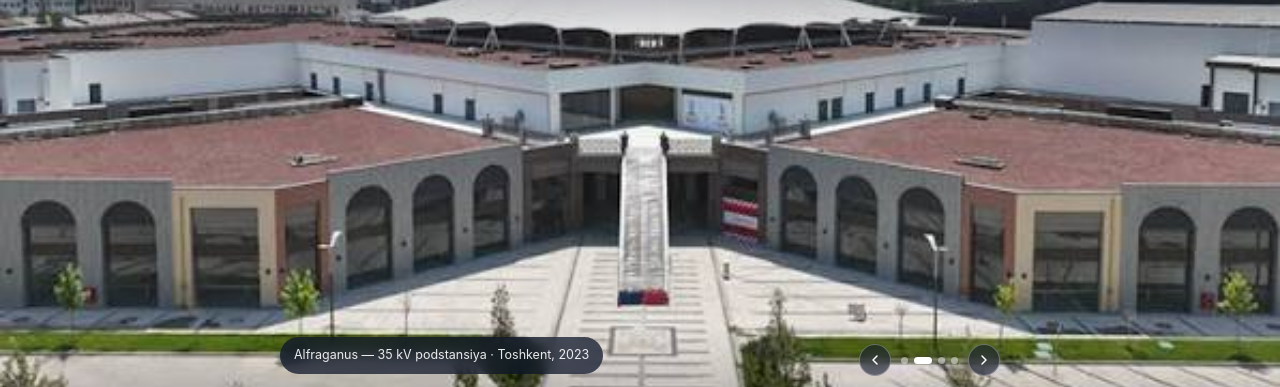
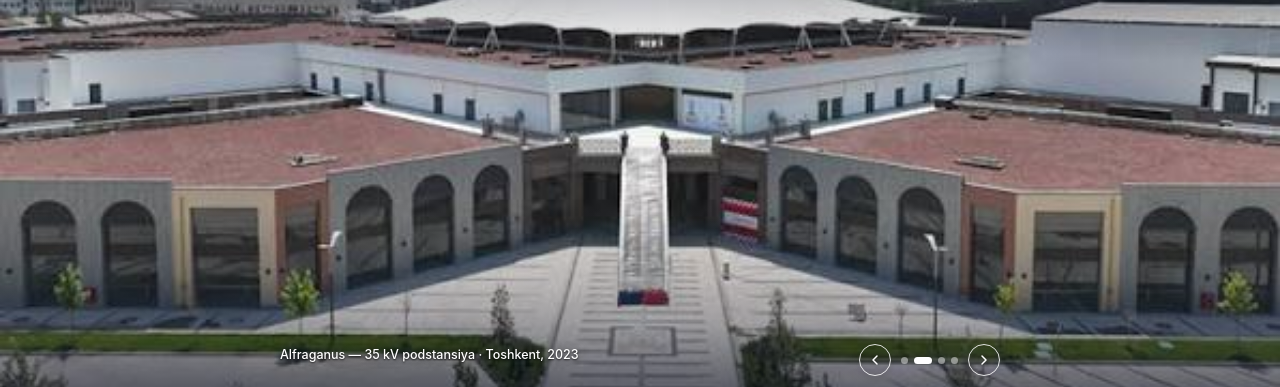
Before and after one commit to sherrr888-sketch/mysite, a plain HTML site: page index.html in a window 1280 px wide. Shown: the part 167-554 px from the top of the page. Drawn offline with Linux system fonts and the light colour scheme.

Commit message:
Karusel va loyiha rasmlari: izohlar va tugmalar shaffof
Co-Authored-By: Claude Opus 5.5 <noreply@anthropic.com>

```diff
--- a/index.html
+++ b/index.html
@@ -20,7 +20,7 @@
 <link rel="icon" href="favicon.png?v=20261126">
 <link rel="apple-touch-icon" href="favicon.png?v=20261126">
 <meta name="color-scheme" content="light dark">
-<link rel="stylesheet" href="style.css?v=20261126b">
+<link rel="stylesheet" href="style.css?v=20261126c">
 <script>
   /* Sahifa chizilishidan OLDIN ishlashi shart — aks holda tungi rejimda
      bir lahzaga oq ekran "chaqnab" ketadi. Qolgan mantiq script.js da. */
--- a/style.css
+++ b/style.css
@@ -210,17 +210,24 @@ a{color:inherit}
 .hc-slide{
   position:relative;flex:0 0 100%;width:100%;
 }
+/* Pastdagi yengil soya — fonsiz izoh va tugmalar yorug' suratda ham o'qiladi
+   (yuqoridagi logotip soyasining aksi) */
+.hc-slide::after{
+  content:"";position:absolute;left:0;right:0;bottom:0;height:38%;
+  background:linear-gradient(0deg,rgba(8,15,36,.55) 0%,rgba(8,15,36,.2) 55%,rgba(8,15,36,0) 100%);
+  pointer-events:none;
+}
 .hc-slide img{
   display:block;width:100%;
   height:clamp(340px,62vh,680px);object-fit:cover;object-position:center 40%;
 }
 /* Izoh va nuqtalar matn ustuni chetlariga tekislanadi */
 .hc-slide figcaption{
-  position:absolute;left:max(14px,calc((100% - var(--maxw)) / 2 + 20px));bottom:16px;
-  padding:8px 14px;border-radius:999px;
-  background:rgba(10,18,40,.72);
-  backdrop-filter:blur(8px);-webkit-backdrop-filter:blur(8px);
-  font-size:12.5px;color:rgba(255,255,255,.9);
+  position:absolute;z-index:1;left:max(14px,calc((100% - var(--maxw)) / 2 + 20px));bottom:16px;
+  /* Fonsiz (logotip kabi): o'qilishini soya beradi */
+  padding:8px 0;
+  font-size:12.5px;font-weight:500;color:#fff;
+  text-shadow:0 1px 2px rgba(0,0,0,.75),0 0 12px rgba(0,0,0,.45);
 }
 .hc-nav{
   position:absolute;right:max(14px,calc((100% - var(--maxw)) / 2 + 20px));bottom:14px;z-index:3;
@@ -231,13 +238,13 @@ a{color:inherit}
 .hc-arrow{
   display:flex;align-items:center;justify-content:center;
   width:32px;height:32px;padding:0;border-radius:50%;
-  background:rgba(10,18,40,.55);color:#fff;
-  border:1px solid rgba(255,255,255,.3);
-  backdrop-filter:blur(8px);-webkit-backdrop-filter:blur(8px);
+  background:transparent;color:#fff;
+  border:1.5px solid rgba(255,255,255,.85);
+  filter:drop-shadow(0 1px 3px rgba(0,0,0,.55));
   cursor:pointer;
   transition:background .15s ease, border-color .15s ease;
 }
-.hc-arrow:hover{background:rgba(10,18,40,.8);border-color:rgba(255,255,255,.6)}
+.hc-arrow:hover{background:rgba(255,255,255,.16);border-color:#fff}
 .hc-arrow svg{width:16px;height:16px}
 .hc-dot{
   width:7px;height:7px;padding:0;border:none;border-radius:50%;
@@ -362,11 +369,10 @@ p + p{margin-top:12px}
 .p-shot .p-img{aspect-ratio:4/5;border-bottom:0}
 .p-shot figcaption{
   position:absolute;left:12px;bottom:12px;
-  padding:6px 12px;border-radius:999px;
-  background:rgba(10,18,40,.72);
-  backdrop-filter:blur(8px);-webkit-backdrop-filter:blur(8px);
+  padding:6px 0;
   font-size:11.5px;letter-spacing:.08em;text-transform:uppercase;
-  font-weight:600;color:rgba(255,255,255,.92);
+  font-weight:600;color:#fff;
+  text-shadow:0 1px 2px rgba(0,0,0,.75),0 0 12px rgba(0,0,0,.45);
 }
 
 /* ===== Nega biz =====
@@ -584,7 +590,7 @@ footer{
   .hero .lead{font-size:17px}
   .projects{grid-template-columns:1fr}
   .p-shot .p-img{aspect-ratio:3/4}
-  .p-shot figcaption{left:8px;bottom:8px;padding:4px 9px;font-size:10px;letter-spacing:.06em}
+  .p-shot figcaption{left:10px;bottom:8px;padding:4px 0;font-size:10px;letter-spacing:.06em}
   .steps{grid-template-columns:1fr 1fr;gap:12px}
   .service{grid-template-columns:1fr;gap:10px;padding:30px 0}
   .s-side{flex-direction:row;align-items:baseline;gap:12px}
```
